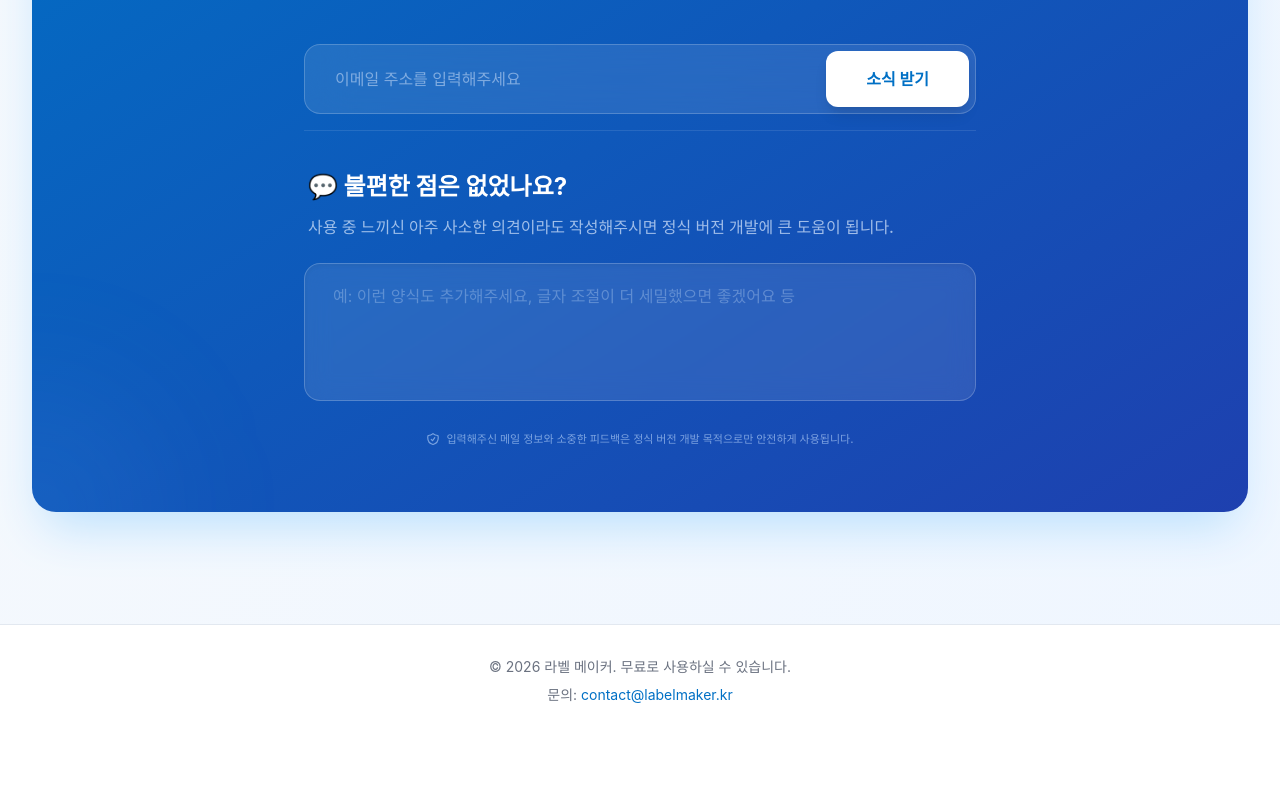
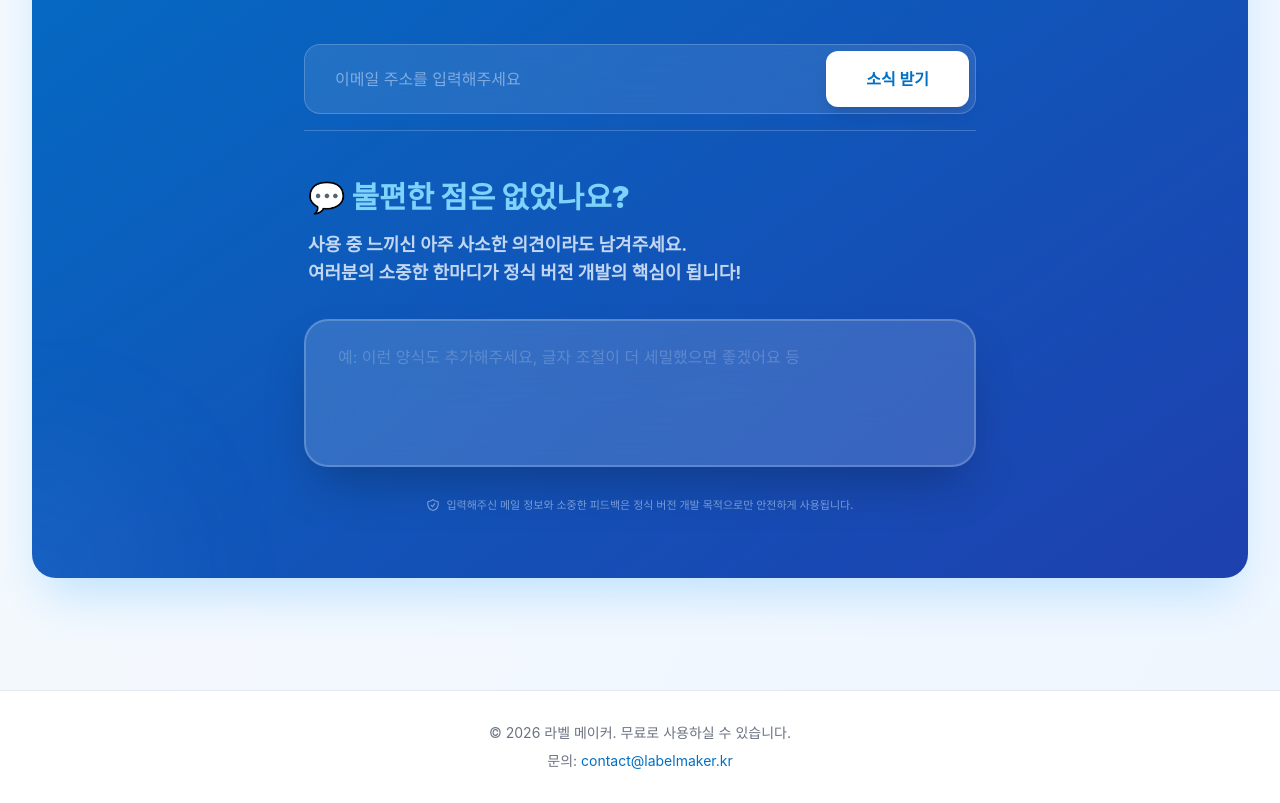
Before and after one commit to roddbstn/label_maker, a Next.js app: page / in a window 1280 px wide. Shown: the part 1704-2507 px from the top of the page. Before the commit the page ends 2441 px from the top, so only its background shows below. Built offline with nearby package versions, Linux system fonts and the light colour scheme.

Commit message:
style: maximize visibility and readability of the feedback section

```diff
--- a/src/app/page.tsx
+++ b/src/app/page.tsx
@@ -150,17 +150,18 @@ export default function Home() {
                                 </button>
                             </div>
 
-                            <div className="text-left mt-16 pt-10 border-t border-white/10">
-                                <label className="block text-xl sm:text-2xl font-bold text-white mb-3 ml-1">
+                            <div className="text-left mt-20 pt-12 border-t border-white/20">
+                                <label className="block text-2xl sm:text-3xl font-black text-sky-300 mb-4 ml-1">
                                     💬 불편한 점은 없었나요?
                                 </label>
-                                <p className="text-blue-100/70 mb-6 ml-1 text-sm sm:text-base font-medium">
-                                    사용 중 느끼신 아주 사소한 의견이라도 작성해주시면 정식 버전 개발에 큰 도움이 됩니다.
+                                <p className="text-blue-50/80 mb-8 ml-1 text-base sm:text-lg font-bold leading-relaxed">
+                                    사용 중 느끼신 아주 사소한 의견이라도 남겨주세요.<br className="hidden sm:block" />
+                                    여러분의 소중한 한마디가 정식 버전 개발의 핵심이 됩니다!
                                 </p>
                                 <textarea
                                     placeholder="예: 이런 양식도 추가해주세요, 글자 조절이 더 세밀했으면 좋겠어요 등"
                                     rows={4}
-                                    className="w-full px-7 py-5 rounded-2xl bg-white/10 border border-white/20 text-white placeholder:text-blue-100/30 focus:outline-none focus:ring-2 focus:ring-white/30 backdrop-blur-md transition-all resize-none shadow-inner"
+                                    className="w-full px-8 py-6 rounded-3xl bg-white/15 border-2 border-white/20 text-white placeholder:text-white/20 focus:outline-none focus:ring-4 focus:ring-sky-400/30 backdrop-blur-2xl transition-all resize-none shadow-2xl"
                                 />
                             </div>
                         </form>
```
